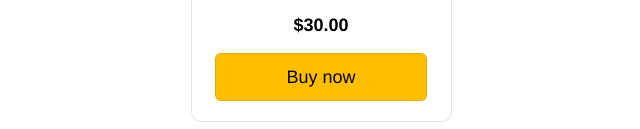
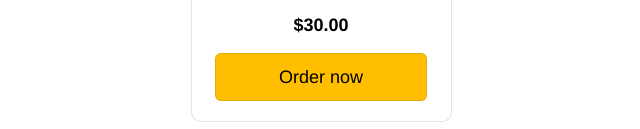
Before and after one commit to brianmchale/nfcarhartt, a plain HTML site: page index.html in a window 1280 px wide. Shown: the part 823-952 px from the top of the page, 319-959 px from the left. Drawn offline with Linux system fonts and the light colour scheme.

Commit message:
Update index.html

```diff
--- a/index.html
+++ b/index.html
@@ -139,7 +139,7 @@
                 <div>
                     <p style="font-size: 18px; line-height: 20px;">NFCarhartt - Custom</p>
                     <p style="font-size: 18px; line-height: 20px; font-weight: 600;">$30.00</p>
-                    <a target="_blank" href="https://square.link/u/Fv3PLLTD?src=embed">Buy now</a>
+                    <a target="_blank" href="https://square.link/u/Fv3PLLTD?src=embed">Order now</a>
                 </div>
             </div>
         </div>
```
